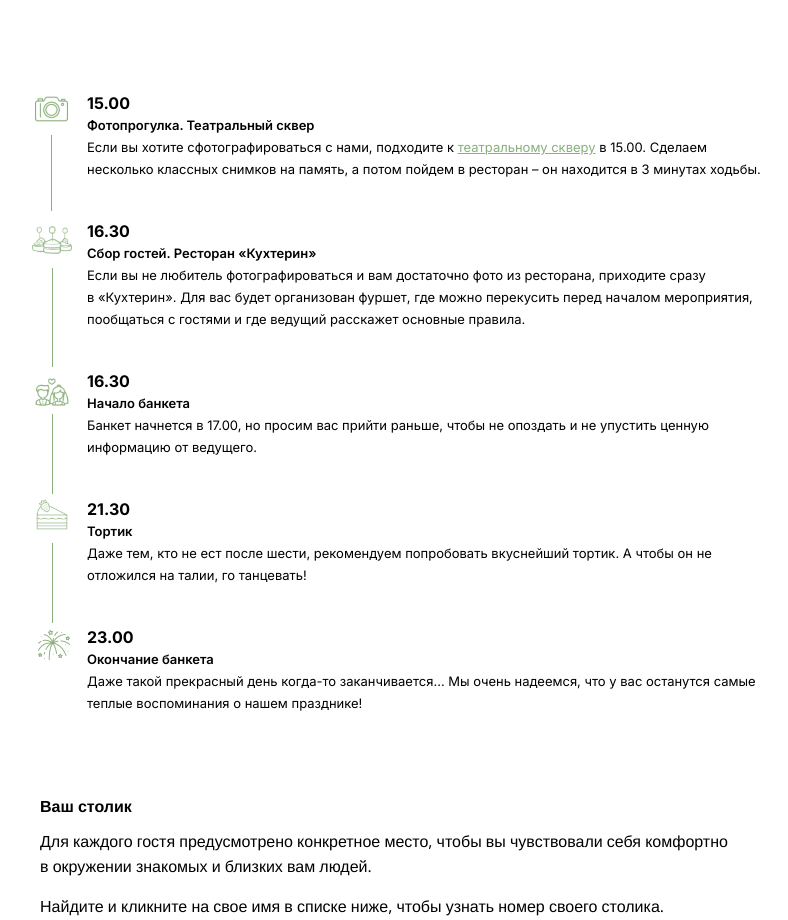
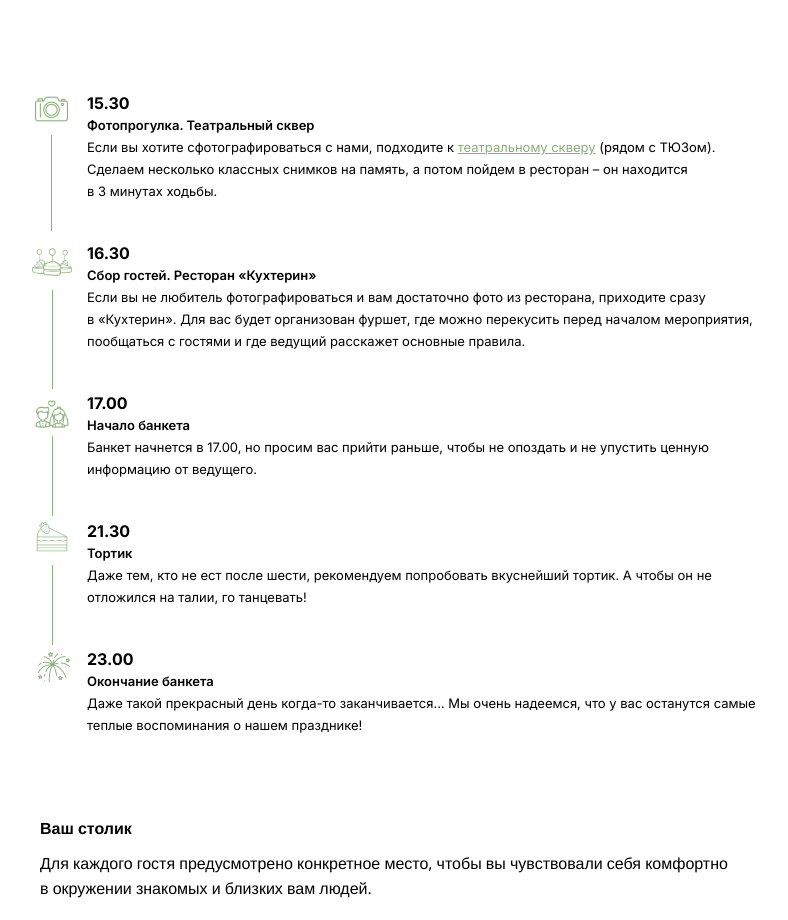
Before and after one commit to DaVas255/maz-wedding, a Vue app: page / in a window 1280 px wide. Shown: the part 786-1706 px from the top of the page, without its empty margins (240-1028 px from the left). Built offline with nearby package versions, Linux system fonts and the light colour scheme; the HTML template or start-up script is replaced by a standard one.

Commit message:
update content

```diff
--- a/src/components/Program.vue
+++ b/src/components/Program.vue
@@ -15,15 +15,14 @@ import Animate from './Animate.vue'
         <div class="program__line"></div>
       </div>
       <div class="program__content">
-        <h2 class="program__time">15.00</h2>
+        <h2 class="program__time">15.30</h2>
         <p class="program__text">
           <span class="accent-text-bold">Фотопрогулка. Театральный сквер</span><br />
           Если вы хотите сфотографироваться с&nbsp;нами, подходите
           к&nbsp;<a target="_blank"
                     href="https://2gis.ru/tomsk/geo/70030076184912166?m=84.947942%2C56.483265%2F18.93"
                     class="accent-text-main-color"
-        >театральному скверу</a>
-          в&nbsp;15.00. Сделаем несколько классных снимков на память,
+        >театральному скверу</a> (рядом&nbsp;с&nbsp;ТЮЗом). Сделаем несколько классных снимков на память,
           а&nbsp;потом пойдем в&nbsp;ресторан – он находится в&nbsp;3&nbsp;минутах ходьбы.
         </p>
       </div>
@@ -52,7 +51,7 @@ import Animate from './Animate.vue'
         <div class="program__line"></div>
       </div>
       <div>
-        <h2 class="program__time">16.30</h2>
+        <h2 class="program__time">17.00</h2>
         <p class="program__text">
           <span class="accent-text-bold">Начало банкета</span><br />
           Банкет начнется в&nbsp;17.00, но просим вас прийти раньше, чтобы не
--- a/src/components/Tables.vue
+++ b/src/components/Tables.vue
@@ -57,7 +57,7 @@ export default {
       в&nbsp;окружении знакомых и&nbsp;близких вам людей.
     </p>
     <p class="tables__text">
-      Найдите и&nbsp;кликните на свое имя в&nbsp;списке ниже, чтобы узнать номер своего столика.
+      Найдите и&nbsp;кликните на свое имя в&nbsp;списке ниже, чтобы увидеть схему рассадки.
     </p>
     <div v-if="!user" class="tables__users">
       <div v-for="(userGroup, index) in users" class="tables__title tables__table_block">
```
